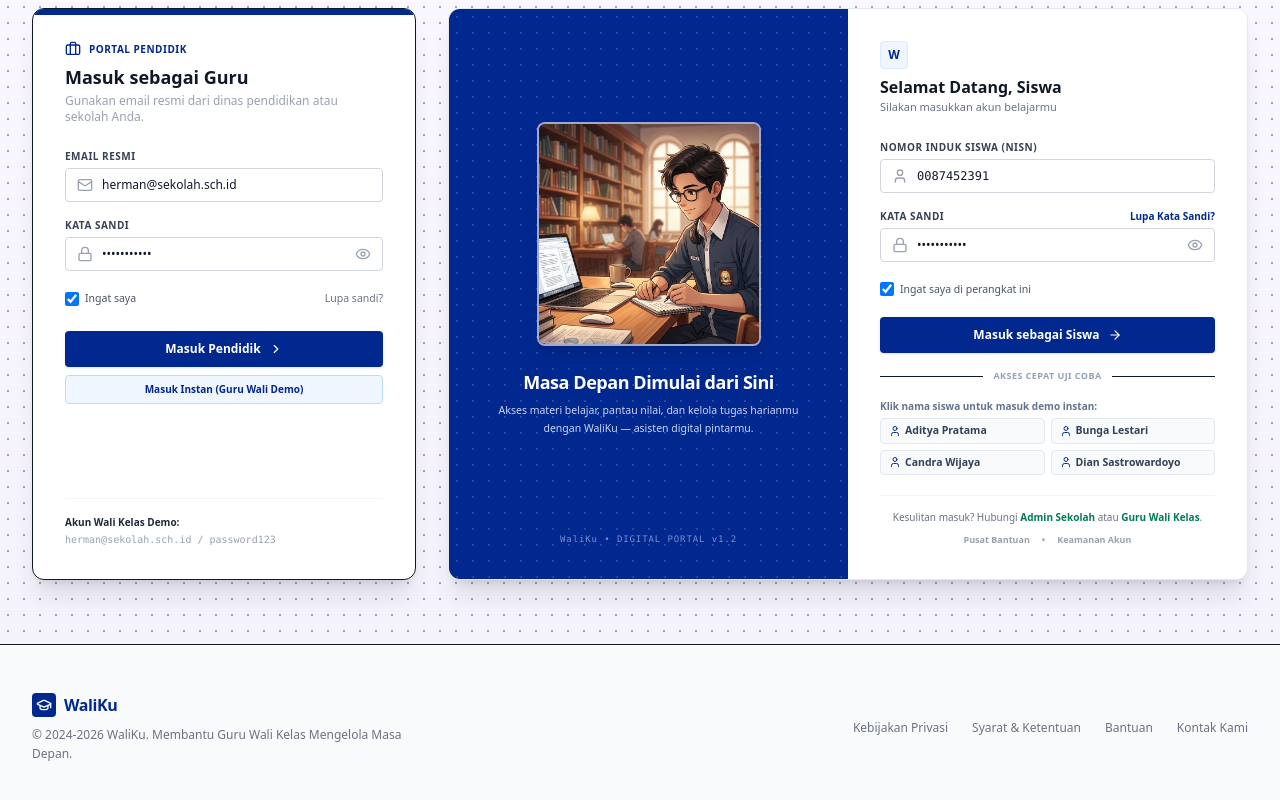
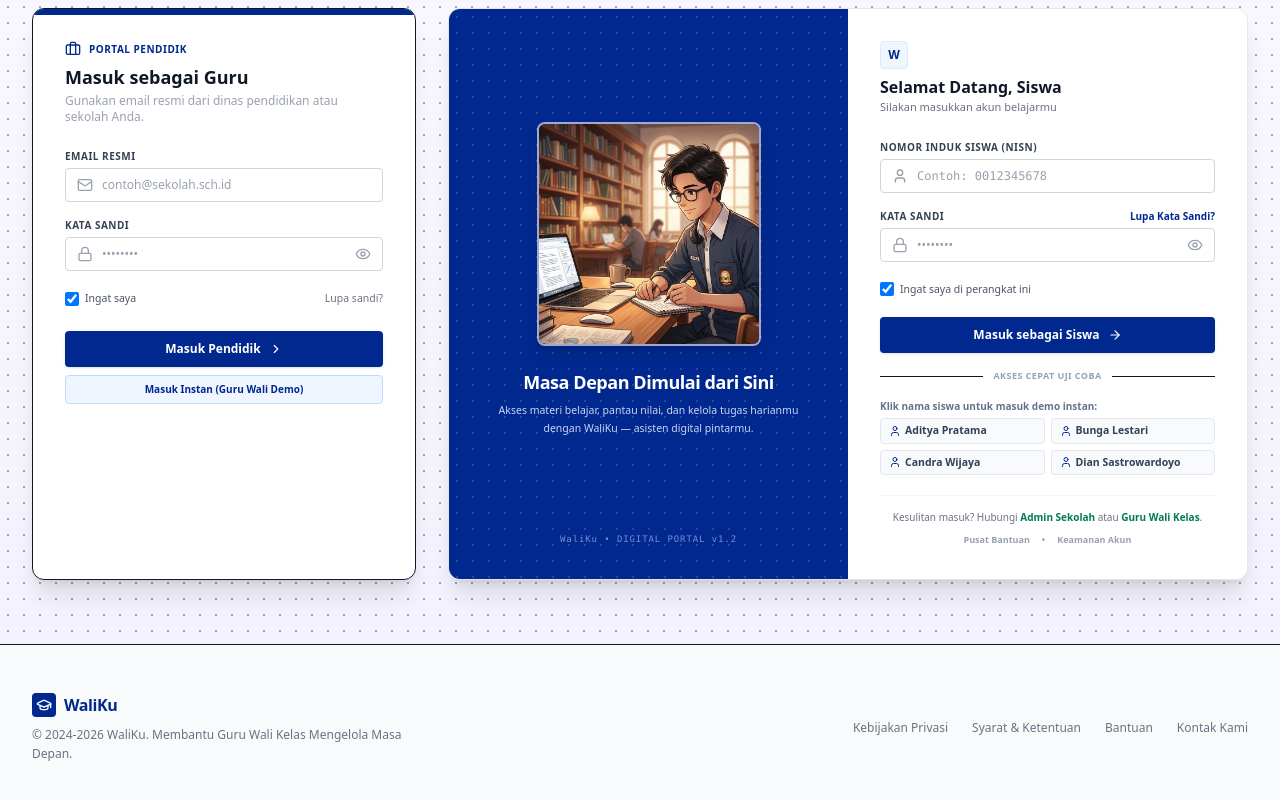
Before and after one commit to hermanwahani-ux/Raport-Digital-2026, a React (Vite) app: page / in a window 1280 px wide. Shown: the part 1447-2247 px from the top of the page. Built offline with nearby package versions, Linux system fonts and the light colour scheme.

Commit message:
feat(auth): remove default credentials from login form
Clear initial state for teacher and student login fields to prevent unauthorized access and remove the demo account metadata from the UI.

```diff
--- a/src/components/LoginForm.tsx
+++ b/src/components/LoginForm.tsx
@@ -29,16 +29,16 @@ interface LoginFormProps {
 
 export default function LoginForm({ onLoginSuccess }: LoginFormProps) {
   // --- Teacher Login States ---
-  const [teacherEmail, setTeacherEmail] = useState('herman@sekolah.sch.id');
-  const [teacherPassword, setTeacherPassword] = useState('password123');
+  const [teacherEmail, setTeacherEmail] = useState('');
+  const [teacherPassword, setTeacherPassword] = useState('');
   const [showTeacherPassword, setShowTeacherPassword] = useState(false);
   const [teacherRememberMe, setTeacherRememberMe] = useState(true);
   const [teacherError, setTeacherError] = useState('');
   const [isTeacherLoading, setIsTeacherLoading] = useState(false);
 
   // --- Student Login States ---
-  const [studentNisn, setStudentNisn] = useState('0087452391'); // Default: Aditya Pratama
-  const [studentPassword, setStudentPassword] = useState('password123');
+  const [studentNisn, setStudentNisn] = useState(''); // Default: empty
+  const [studentPassword, setStudentPassword] = useState('');
   const [showStudentPassword, setShowStudentPassword] = useState(false);
   const [studentRememberMe, setStudentRememberMe] = useState(true);
   const [studentError, setStudentError] = useState('');
@@ -278,11 +278,7 @@ export default function LoginForm({ onLoginSuccess }: LoginFormProps) {
               </form>
             </div>
 
-            {/* Bottom metadata */}
-            <div className="mt-6 pt-4 border-t border-slate-100 text-[10px] text-gray-455 text-gray-400">
-              <span className="font-bold text-gray-800">Akun Wali Kelas Demo:</span>
-              <p className="font-mono mt-0.5">herman@sekolah.sch.id / password123</p>
-            </div>
+
           </motion.div>
 
           {/* COLUMN 2: PORTAL SISWA MOCKUP (lg:col-span-8) - BUILT EXACTLY AS SHOWN IN THE HERO PREVIEW */}
```
